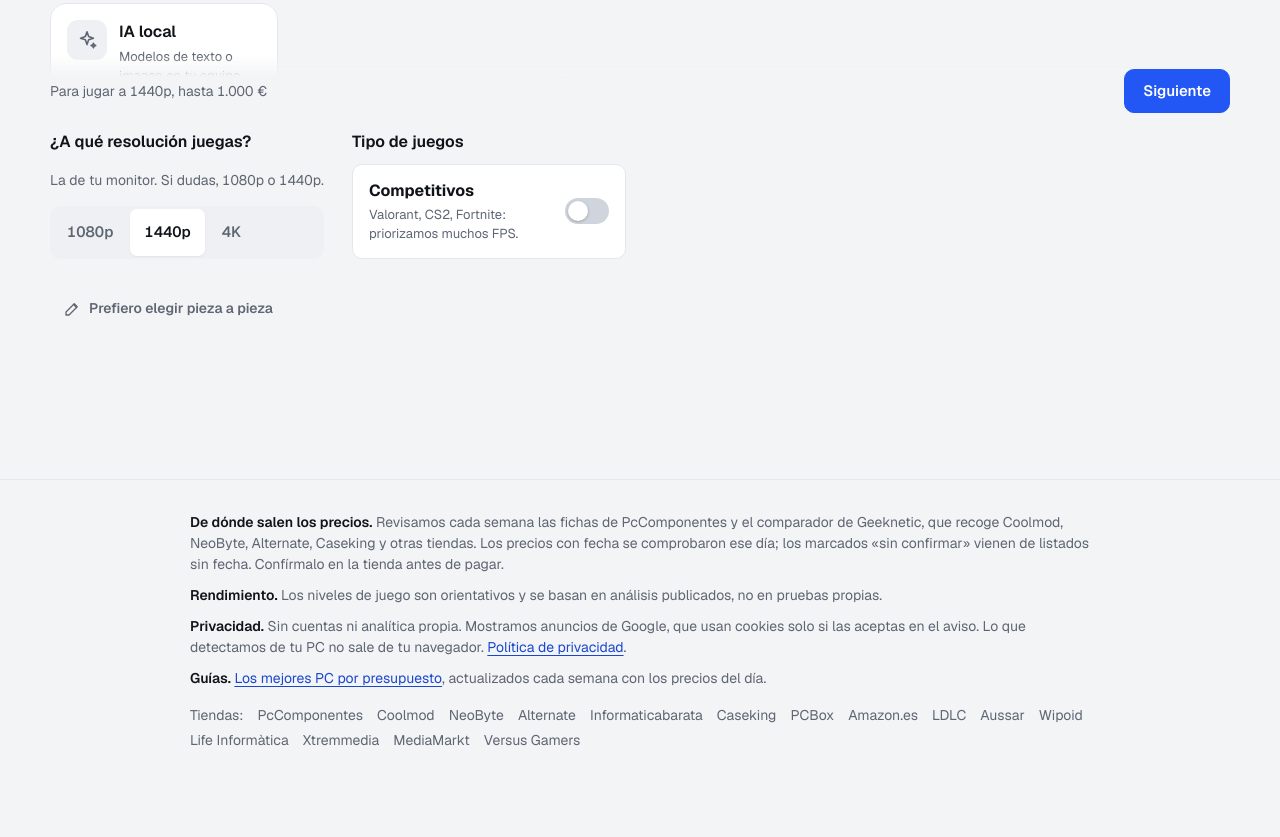
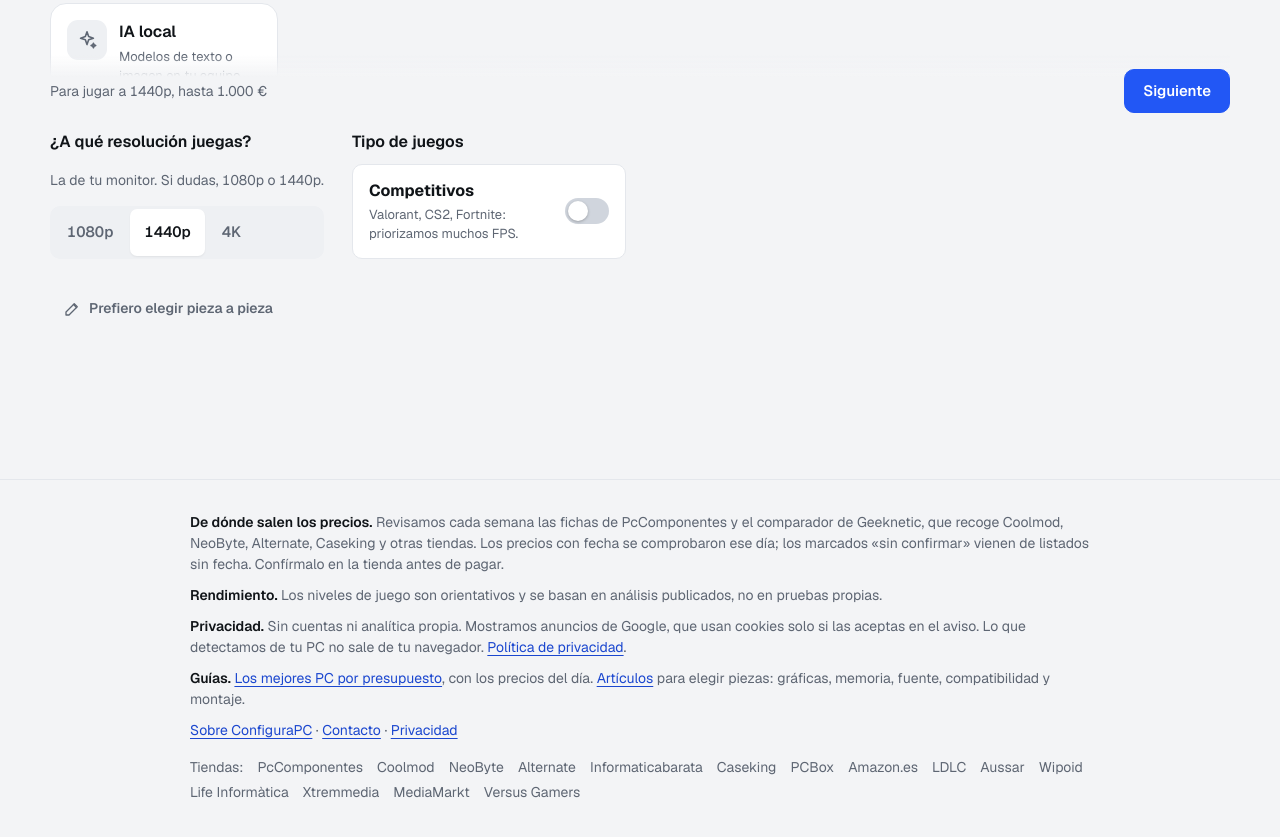
Before and after one commit to configurapc/configurapc.github.io, a plain HTML site: page index.html in a window 1280 px wide. Shown: the part 673-1510 px from the top of the page. Before the commit the page ends 1472 px from the top, so only its background shows below. Drawn offline with Linux system fonts and the light colour scheme.

Commit message:
Update footer with additional links and information
Co-Authored-By: Claude Opus 5.5 <noreply@anthropic.com>
Claude-Session: https://claude.ai/code/session_01G1uRJnssvtFVw8qQaSzugz

```diff
--- a/index.html
+++ b/index.html
@@ -126,7 +126,8 @@
       <p><strong>De dónde salen los precios.</strong> Revisamos cada semana las fichas de PcComponentes y el comparador de Geeknetic, que recoge Coolmod, NeoByte, Alternate, Caseking y otras tiendas. Los precios con fecha se comprobaron ese día; los marcados «sin confirmar» vienen de listados sin fecha. Confírmalo en la tienda antes de pagar.</p>
       <p><strong>Rendimiento.</strong> Los niveles de juego son orientativos y se basan en análisis publicados, no en pruebas propias.</p>
       <p id="privacy"><strong>Privacidad.</strong> Sin cookies, sin analítica y sin cuentas. Lo que detectamos de tu PC no sale de tu navegador.</p>
-      <p><strong>Guías.</strong> <a href="pc/index.html">Los mejores PC por presupuesto</a>, actualizados cada semana con los precios del día.</p>
+      <p><strong>Guías.</strong> <a href="pc/index.html">Los mejores PC por presupuesto</a>, con los precios del día. <a href="articulos/index.html">Artículos</a> para elegir piezas: gráficas, memoria, fuente, compatibilidad y montaje.</p>
+      <p><a href="sobre.html">Sobre ConfiguraPC</a> · <a href="contacto.html">Contacto</a> · <a href="privacidad.html">Privacidad</a></p>
       <div id="sources"></div>
     </div>
   </footer>
```
